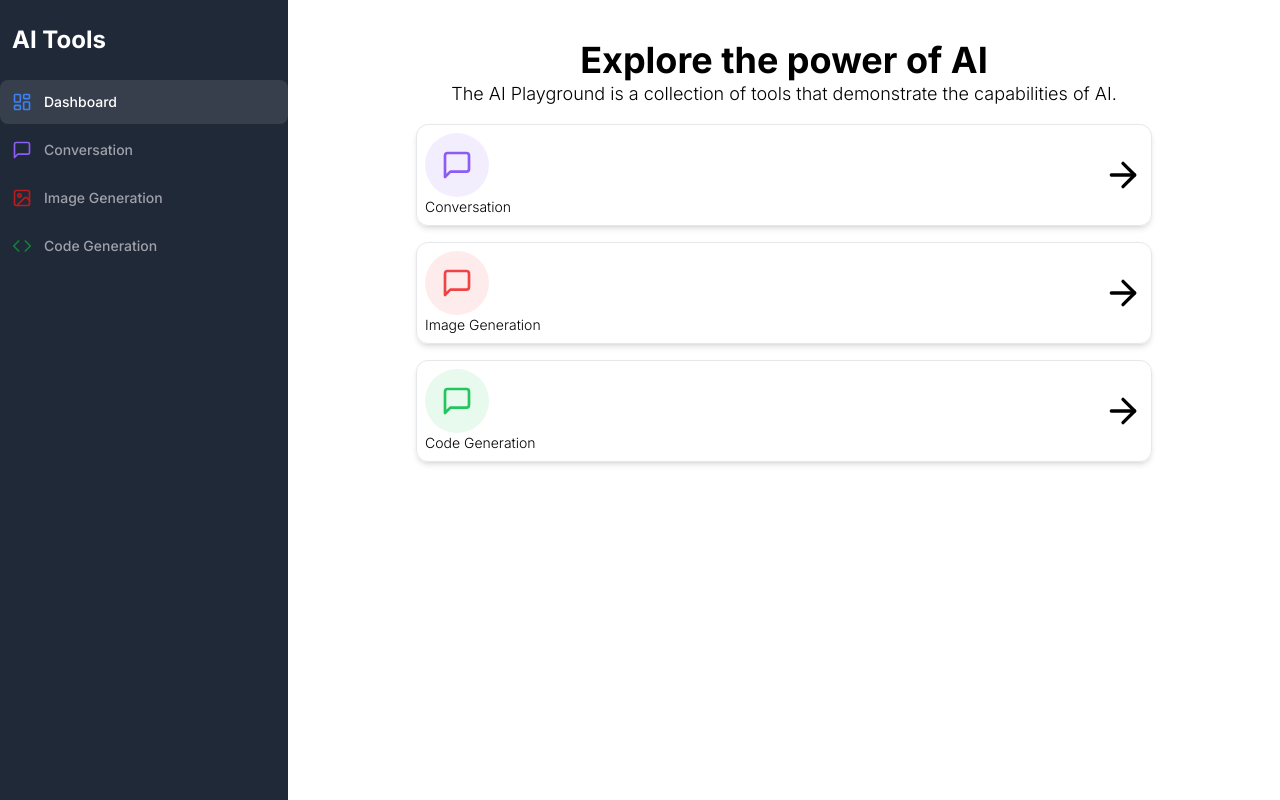
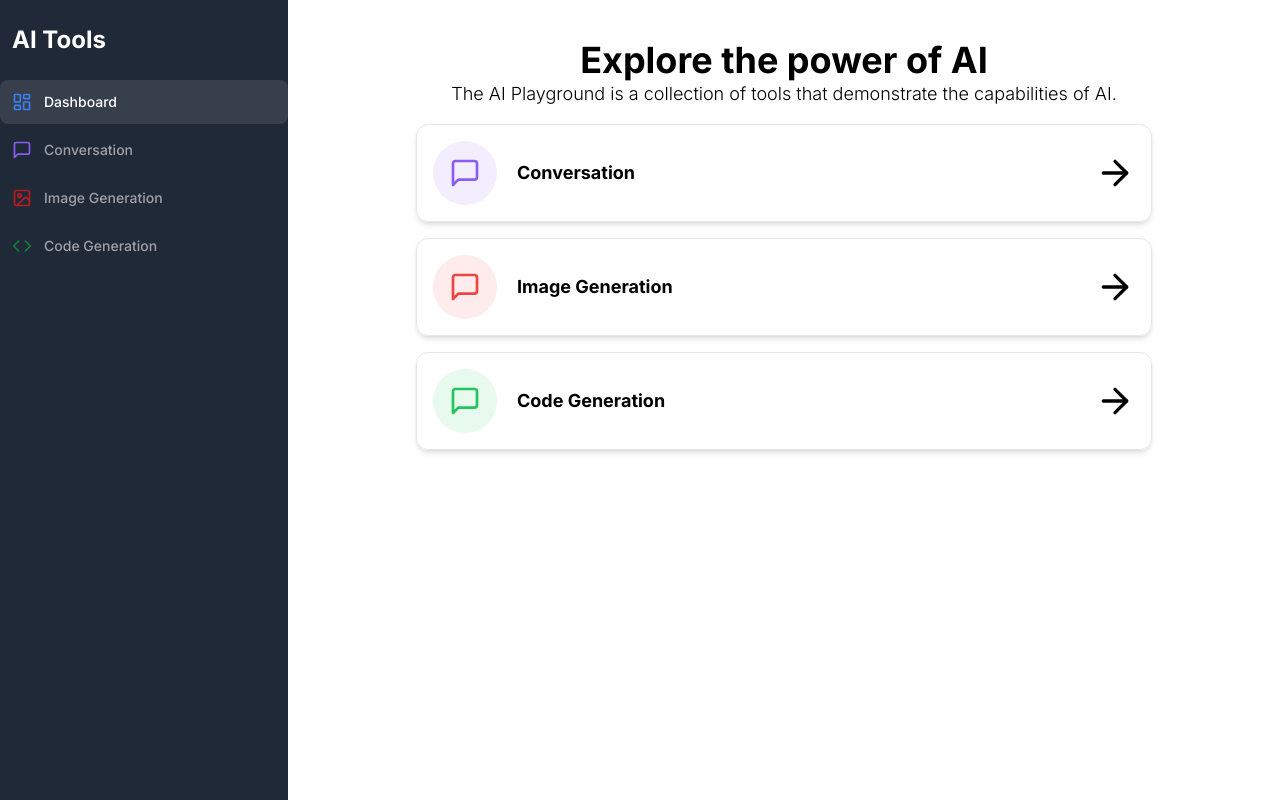
Before and after one commit to PrashanthBalakrishnan/ai-tools, a Next.js app: page / in a window 1280 px wide. Built offline with nearby package versions, Linux system fonts and the light colour scheme.

Commit message:
fixed dashboard button

```diff
--- a/app/(site)/page.tsx
+++ b/app/(site)/page.tsx
@@ -49,11 +49,11 @@ export default function Home() {
             key={tool.href}
             onClick={() => router.push(tool.href)}
             className={clsx(
-              "mx-auto flex w-full items-center rounded-xl border p-2 shadow-md transition-all hover:shadow-xl focus:outline-none focus:ring-2",
+              "mx-auto flex w-full items-center rounded-xl border p-4 shadow-md transition-all hover:shadow-xl focus:outline-none focus:ring-2",
               tool.outlineColor,
             )}
           >
-            <div>
+            <div className="flex items-center gap-5">
               <div
                 className={clsx(
                   "flex h-16 w-16 items-center justify-center rounded-full",
@@ -62,7 +62,7 @@ export default function Home() {
               >
                 <tool.icon className={tool.color} size={32} />
               </div>
-              <div className="text-center text-sm font-light">{tool.label}</div>
+              <div className="text-center text-lg font-bold">{tool.label}</div>
             </div>
             <ArrowRight className="ml-auto h-10 w-10" />
           </button>
--- a/components/Heading.tsx
+++ b/components/Heading.tsx
@@ -17,7 +17,7 @@ const Heading: React.FC<HeadingProps> = ({
   bgColor,
 }) => {
   return (
-    <div className="mb-8 flex items-center gap-x-3 px-4 py-4 lg:px-8">
+    <div className="mb-8 flex items-center gap-x-3 px-4 py-10 lg:px-8">
       <div className={clsx("w-fit rounded-md p-2", bgColor)}>
         <Icon className={clsx("h-10 w-10", iconColor)} />
       </div>
--- a/package.json
+++ b/package.json
@@ -13,7 +13,8 @@
     "lucide-react": "^0.295.0",
     "next": "14.0.4",
     "react": "^18",
-    "react-dom": "^18"
+    "react-dom": "^18",
+    "react-hook-form": "^7.49.2"
   },
   "devDependencies": {
     "@types/node": "^20",
```
Also changed, not shown: app/(site)/(dashboard)/code/page.tsx (renamed from app/(site)/(routes)/code/page.tsx), app/(site)/(dashboard)/conversation/page.tsx (renamed from app/(site)/(routes)/conversation/page.tsx), app/(site)/(dashboard)/image/page.tsx (renamed from app/(site)/(routes)/image/page.tsx), 1 other file (tests, documents, lock files or other folders).
